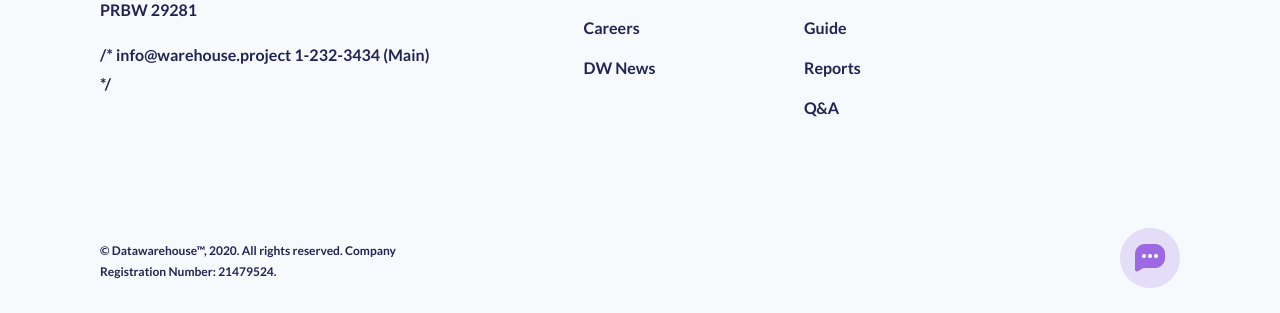
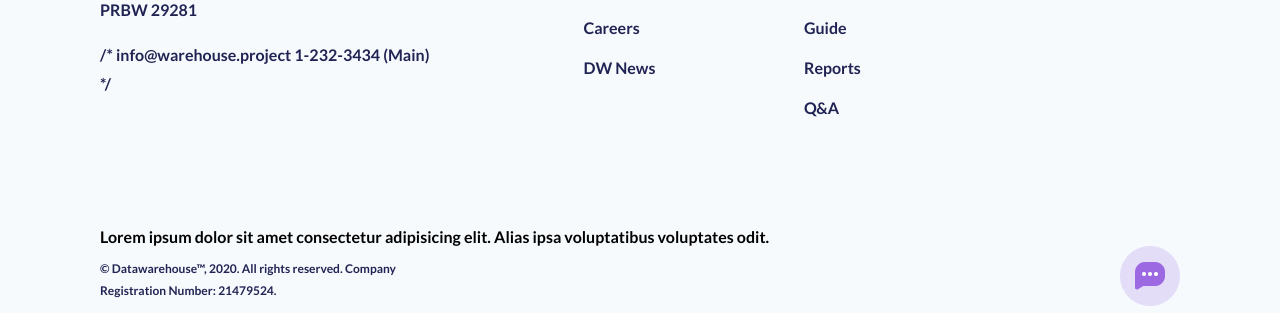
Before and after one commit to asadbekt/box-shadov, a plain HTML site: page index.html in a window 1280 px wide. Shown: the part 3480-3793 px from the top of the page. Drawn offline with Linux system fonts and the light colour scheme.

Commit message:
Game over

```diff
--- a/index.html
+++ b/index.html
@@ -245,6 +245,7 @@
           </ul>
         </div>
       </div>
+      Lorem ipsum dolor sit amet consectetur adipisicing elit. Alias ipsa voluptatibus voluptates odit.
       <div class="footr-underline">
         <p>© Datawarehouse™, 2020. All rights reserved.
           Company Registration Number: 21479524.</p>
```
